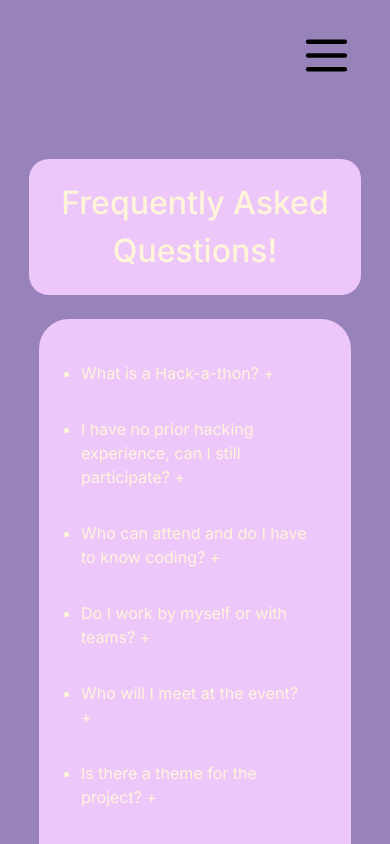
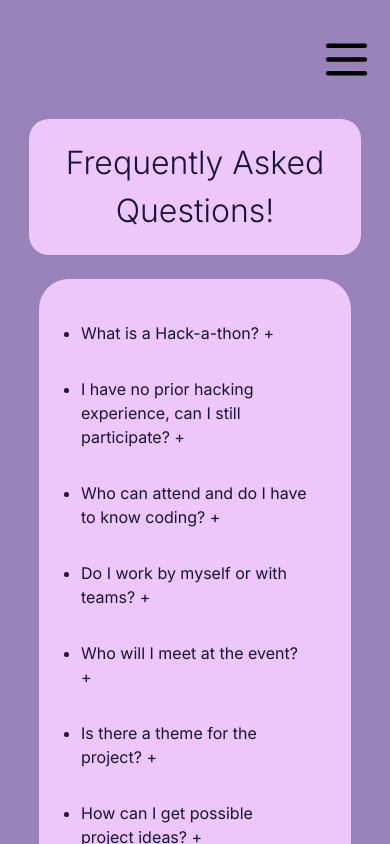
Before and after one commit to SF-Hacks-at-SFSU/sfhacks2025, a Next.js app: page /faqpage in a window 390 px wide. Shown: the top 844 px of the page. Built offline with nearby package versions, Linux system fonts and the light colour scheme.

Commit message:
navbarfix maybe

```diff
--- a/src/app/faqpage/page.jsx
+++ b/src/app/faqpage/page.jsx
@@ -1,11 +1,16 @@
+"use client"
 import React from 'react'
 import FAQ from '@/components/faq/FAQ'
 import Navbar from '@/components/Navbar'
+import { useState } from 'react'
+
 const page = () => {
+
+
   return (
     <div className= "h-full bg-sfDarkPurp">
-      <div className='p-5'>
-    <Navbar/>
+      <div className=''>
+
       </div>
 
         <FAQ/>
--- a/src/components/faq/FAQ.css
+++ b/src/components/faq/FAQ.css
@@ -75,8 +75,8 @@
     }
 
     .faq-banner-text {
-        color:#FFF5D9;
-        font-weight: 500;
+        color:#16133d;
+        font-weight: 300;
         font-size: 2rem;
         /* text-shadow:5px 5px 5px black; */
     }
@@ -102,7 +102,7 @@
 
 @media only screen and (max-width: 425px) {
     .faq-questions {
-        color: #FFF5D9;
+        color: #16133d;
         font-weight: 400;
         font-size: 1rem;
         margin: 2rem;
--- a/src/components/faq/FAQ.jsx
+++ b/src/components/faq/FAQ.jsx
@@ -2,6 +2,7 @@
 
 import { useState } from "react";
 import './FAQ.css'
+import Navbar from "../Navbar";
 
 function FAQ() {
 
@@ -20,9 +21,20 @@ function FAQ() {
     }
   };
 
+  const [isOpen, setIsOpen] = useState(false);
+  const handleToggleNav = () => {
+    setIsOpen(!isOpen);
+  };
+
+
+
 
   return (
     <div className = "h-full bg-sfDarkPurp pt-6">
+      <div className="md:p-7 md:pb-7">
+      <Navbar  isOpen={isOpen} handleToggle={handleToggleNav} />
+      </div>
+
       <div className='faq-banner'>
         <h2 className='faq-banner-text'>Frequently Asked Questions!</h2>
       </div>
```
